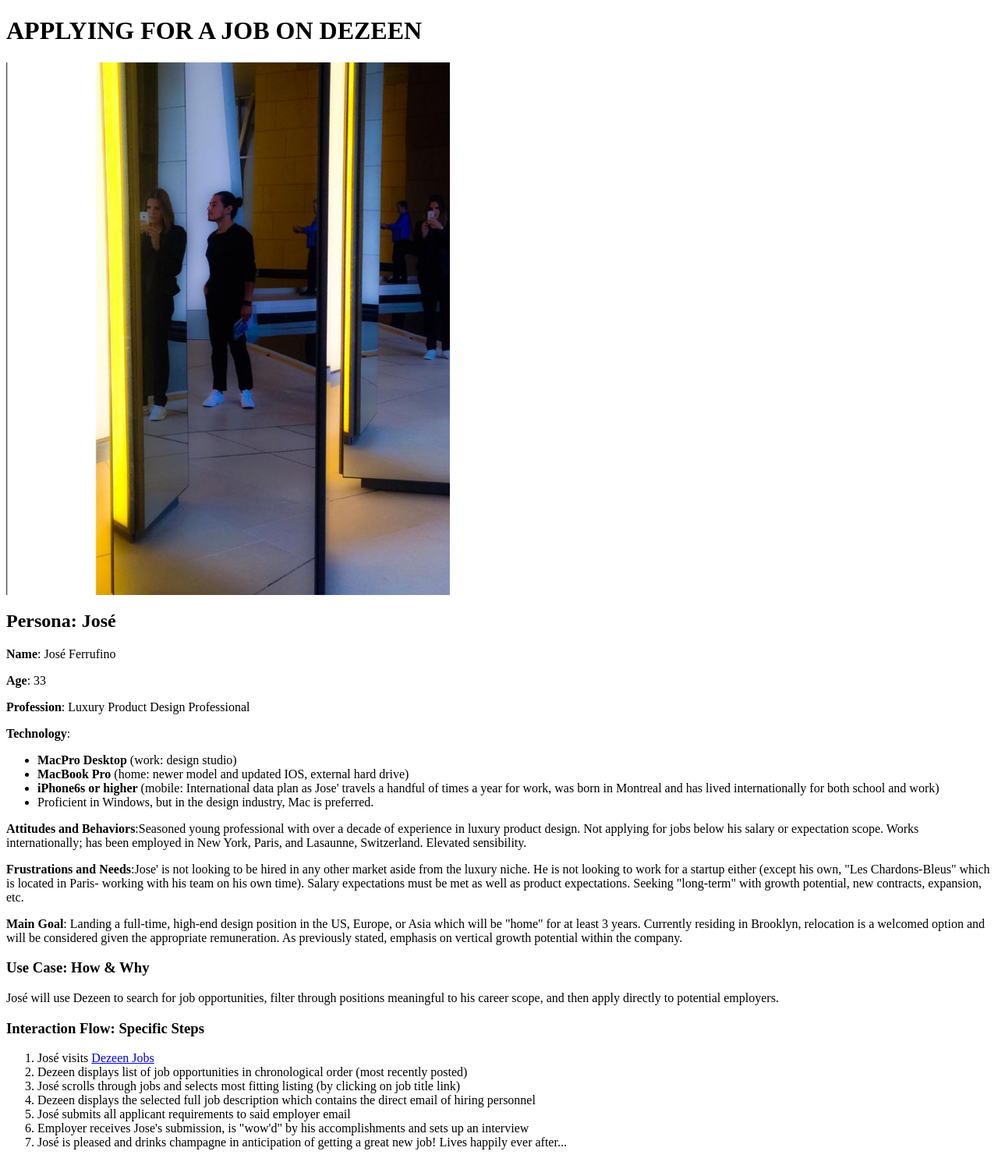
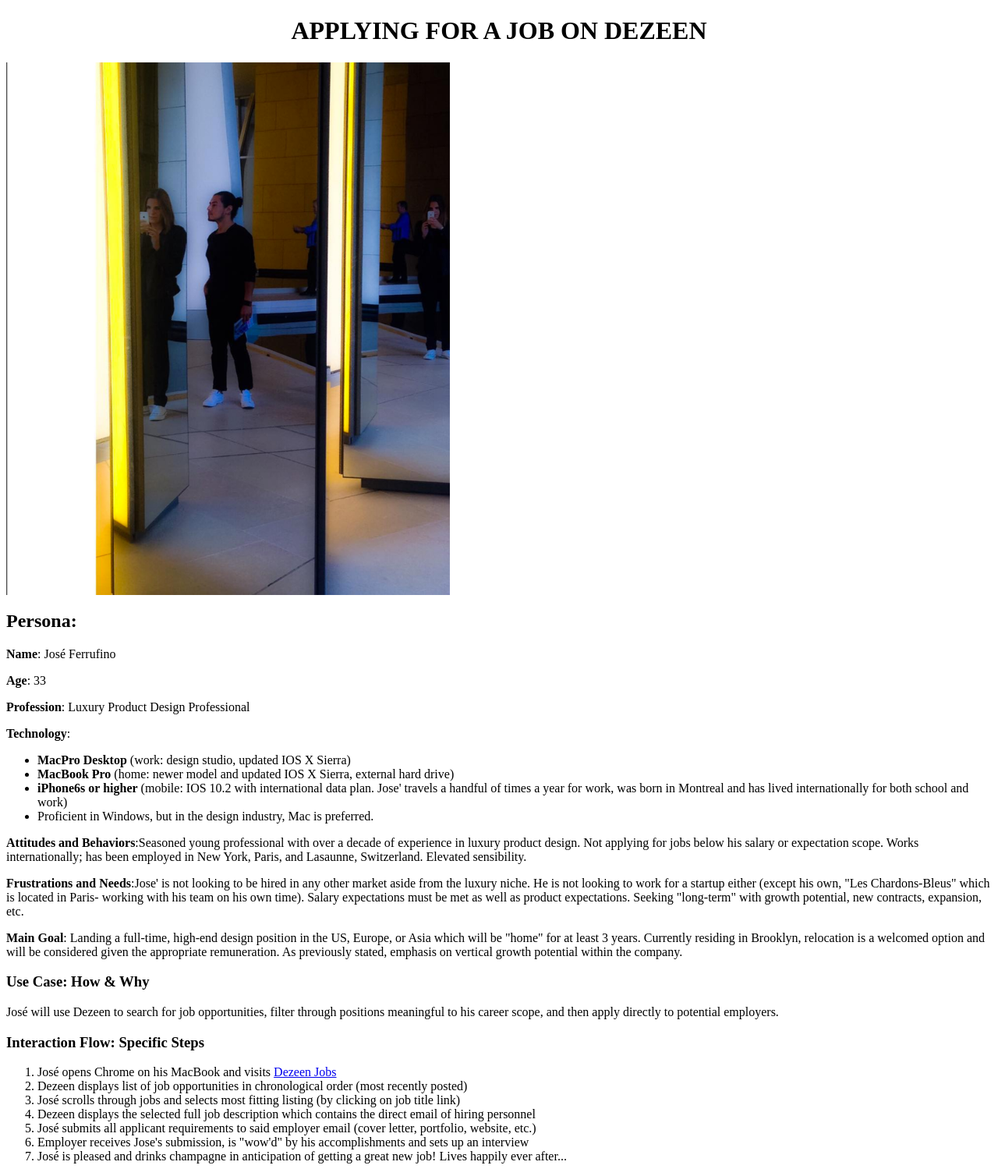
Before and after one commit to QUAY17/dezeen-applying-for-job-posting, a PHP site: page / in a window 1280 px wide. Shown: the whole page at 78% size. Before the commit the page ends 1474 px from the top, so only its background shows below. Run offline with PHP 8.4, Linux system fonts and the light colour scheme.

Commit message:
committing final html

```diff
--- a/index.php
+++ b/index.php
@@ -6,20 +6,20 @@
 	</head>
 	<body>
 		<header>
-			<h1>APPLYING FOR A JOB ON DEZEEN</h1>
+			<h1 align="center">APPLYING FOR A JOB ON DEZEEN</h1>
 			</header>
 		<main>
 			<img src="images/jose.jpg" alt="jose' ferrufino" align="center" width="45%" height="50%">
 
-			<h2 align="left">Persona: Jos&eacute;</h2>
+			<h2 align="left">Persona:</h2>
 				<p><b>Name</b>: Jos&eacute; Ferrufino<br></p>
 				<p><b>Age</b>: 33</p>
 				<p><b>Profession</b>: Luxury Product Design Professional</p>
 			<p><b>Technology</b>:
 				<ul>
-				<li><b>MacPro Desktop</b> (work: design studio)</li>
-				<li><b>MacBook Pro</b> (home: newer model and updated IOS, external hard drive)</li>
-				<li><b>iPhone6s or higher</b> (mobile: International data plan as Jose' travels a handful of times a year for work, was born in Montreal and has lived internationally for both school and work)</li>
+				<li><b>MacPro Desktop</b> (work: design studio, updated IOS X Sierra)</li>
+				<li><b>MacBook Pro</b> (home: newer model and updated IOS X Sierra, external hard drive)</li>
+				<li><b>iPhone6s or higher</b> (mobile: IOS 10.2 with international data plan. Jose' travels a handful of times a year for work, was born in Montreal and has lived internationally for both school and work)</li>
 				<li>Proficient in Windows, but in the design industry, Mac is preferred.</li>
 			</ul>
 				<p><b>Attitudes and Behaviors</b>:Seasoned young professional with over a decade of experience in luxury product design. Not applying for jobs below his salary or expectation scope. Works internationally; has been employed in New York, Paris, and Lasaunne, Switzerland. Elevated sensibility.</p>
@@ -32,11 +32,11 @@
 
 		<h3>Interaction Flow: Specific Steps</h3>
 				<ol>
-					<li>Jos&eacute; visits <a href="https://www.dezeenjobs.com">Dezeen Jobs</a></li>
+					<li>Jos&eacute; opens Chrome on his MacBook and visits <a href="https://www.dezeenjobs.com">Dezeen Jobs</a></li>
 					<li>Dezeen displays list of job opportunities in chronological order (most recently posted)</li>
 					<li>Jos&eacute; scrolls through jobs and selects most fitting listing (by clicking on job title link)</li>
 					<li>Dezeen displays the selected full job description which contains the direct email of hiring personnel</li>
-					<li>Jos&eacute; submits all applicant requirements to said employer email</li>
+					<li>Jos&eacute; submits all applicant requirements to said employer email (cover letter, portfolio, website, etc.)</li>
 					<li>Employer receives Jose's submission, is "wow'd" by his accomplishments and sets up an interview</li>
 					<li>Jos&eacute; is pleased and drinks champagne in anticipation of getting a great new job! Lives happily ever after...</li>
 				</ol>
```
